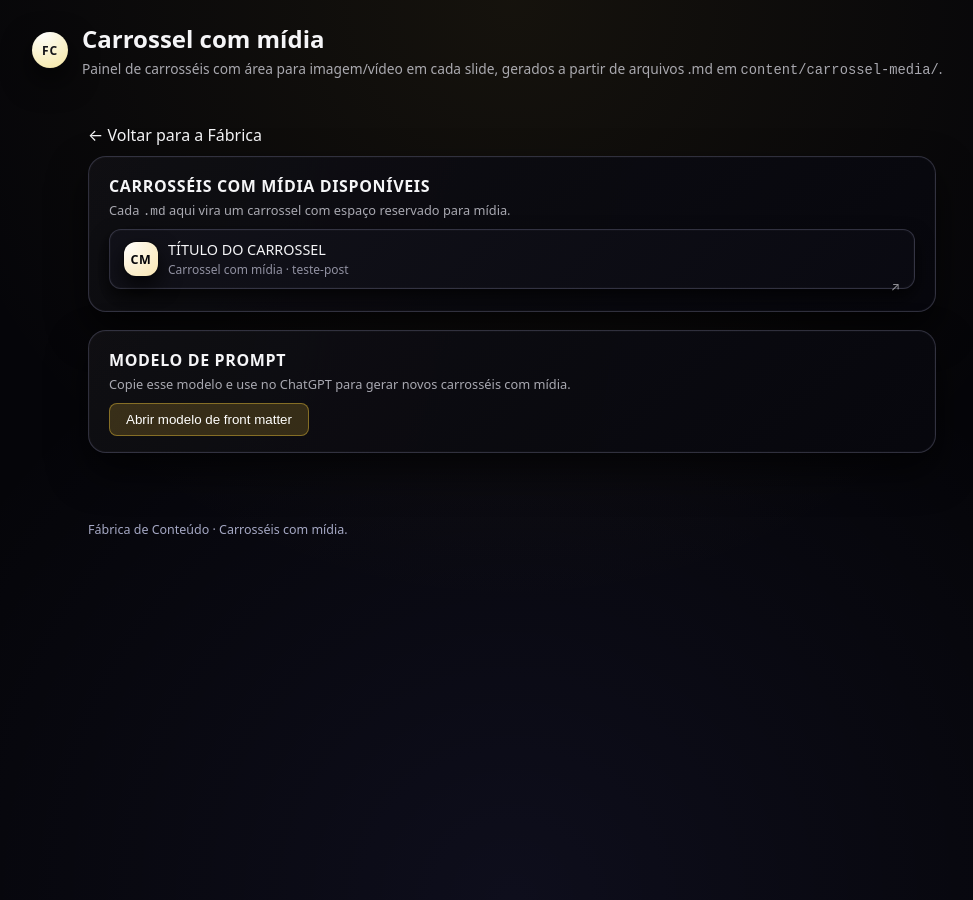
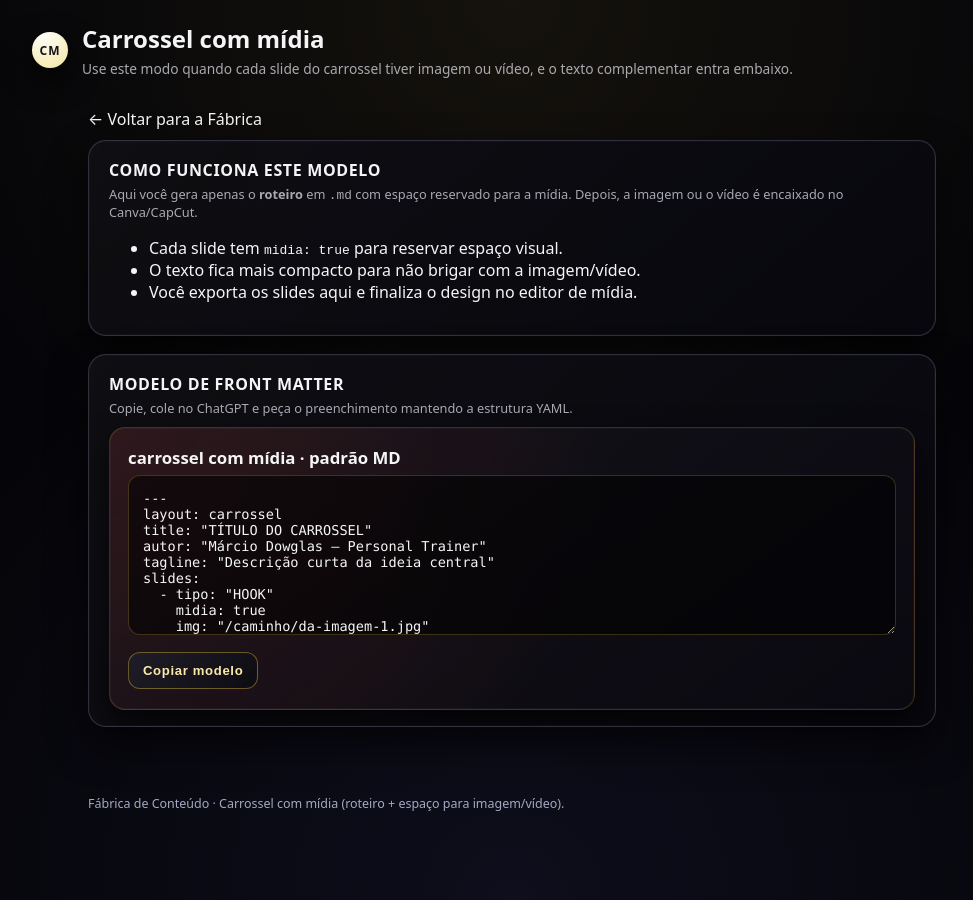
Before and after one commit to mbritodowglas-collab/fabrica-conteudo, a Jekyll site: the page built from carrossel-media.html, in a window 1280 px wide. Shown: the whole page, without its empty margins (128-1101 px from the left). Built offline with Jekyll 4.4.1, drawn with Linux system fonts in a browser that asks for light colours.

Commit message:
Atualizar o carrossel-media.html

```diff
--- a/carrossel-media.html
+++ b/carrossel-media.html
@@ -15,13 +15,12 @@ title: "Carrossel com mídia"
 
   <header class="fc-header">
     <div class="fc-header__brand">
-      <div class="fc-badge">FC</div>
+      <div class="fc-badge">CM</div>
       <div>
         <h1>Carrossel com mídia</h1>
         <p>
-          Painel de carrosséis com área para imagem/vídeo em cada slide,
-          gerados a partir de arquivos .md em
-          <code>content/carrossel-media/</code>.
+          Use este modo quando cada slide do carrossel tiver imagem ou vídeo,
+          e o texto complementar entra embaixo.
         </p>
       </div>
     </div>
@@ -29,135 +28,99 @@ title: "Carrossel com mídia"
 
   <main class="fc-main">
 
-    <p style="margin-bottom: 10px;">
+    <p style="margin: 0 0 10px;">
       <a href="{{ '/' | relative_url }}" class="fc-link-back">← Voltar para a Fábrica</a>
     </p>
 
-    <!-- LISTA -->
+    <!-- EXPLICAÇÃO RÁPIDA -->
     <section class="fc-section">
-      <h2>Carrosséis com mídia disponíveis</h2>
+      <h2>Como funciona este modelo</h2>
       <p class="fc-section__subtitle">
-        Cada <code>.md</code> aqui vira um carrossel com espaço reservado para mídia.
+        Aqui você gera apenas o <strong>roteiro</strong> em <code>.md</code> com espaço reservado
+        para a mídia. Depois, a imagem ou o vídeo é encaixado no Canva/CapCut.
       </p>
-
-      {% assign media_pages = site.pages | where:"type","carrossel_media" %}
-      <ul class="fc-list">
-        {% if media_pages.size > 0 %}
-          {% for p in media_pages %}
-            <li>
-              <a class="fc-list__link" href="{{ p.url | relative_url }}">
-                <div class="fc-list__left">
-                  <div class="fc-list__thumb fc-list__thumb--carrossel">
-                    <span>CM</span>
-                  </div>
-                  <div class="fc-list__text">
-                    <div class="fc-list__title">{{ p.title | default: p.name | replace: '.md','' }}</div>
-                    <div class="fc-list__meta">Carrossel com mídia · {{ p.name | replace: '.md','' }}</div>
-                  </div>
-                </div>
-              </a>
-            </li>
-          {% endfor %}
-        {% else %}
-          <li class="fc-list__empty">
-            Nenhum carrossel com mídia ainda.
-            Suba um <code>.md</code> em <code>content/carrossel-media/</code>.
-          </li>
-        {% endif %}
+      <ul class="fc-bullets">
+        <li>Cada slide tem <code>midia: true</code> para reservar espaço visual.</li>
+        <li>O texto fica mais compacto para não brigar com a imagem/vídeo.</li>
+        <li>Você exporta os slides aqui e finaliza o design no editor de mídia.</li>
       </ul>
     </section>
 
-    <!-- MODELO -->
+    <!-- MODELO DE FRONT MATTER -->
     <section class="fc-section">
-      <h2>Modelo de prompt</h2>
+      <h2>Modelo de front matter</h2>
       <p class="fc-section__subtitle">
-        Copie esse modelo e use no ChatGPT para gerar novos carrosséis com mídia.
+        Copie, cole no ChatGPT e peça o preenchimento mantendo a estrutura YAML.
       </p>
 
-      <button class="fc-btn fc-btn--primary fc-open-modal--media">
-        Abrir modelo de front matter
-      </button>
+      <article class="fc-modal-card">
+        <h3>carrossel com mídia · padrão MD</h3>
+        <textarea id="cm-frontmatter" class="fc-modal-text" readonly>
+---
+layout: carrossel
+title: "TÍTULO DO CARROSSEL"
+autor: "Márcio Dowglas – Personal Trainer"
+tagline: "Descrição curta da ideia central"
+slides:
+  - tipo: "HOOK"
+    midia: true
+    img: "/caminho/da-imagem-1.jpg"
+    hook: "Frase forte do slide 1"
+    texto: |
+      Texto curto complementar (3–5 linhas),
+      conversando diretamente com a imagem ou vídeo.
+  - tipo: "CONTEÚDO"
+    midia: true
+    img: "/caminho/da-imagem-2.jpg"
+    hook: "Frase do slide 2"
+    texto: |
+      Continuação da ideia, reforçando o que a imagem mostra.
+  - tipo: "CONTEÚDO"
+    midia: true
+    img: "/caminho/da-imagem-3.jpg"
+    hook: "Frase do slide 3"
+    texto: |
+      Amarra o raciocínio e prepara para a ação.
+  - tipo: "CTA"
+    midia: true
+    img: "/caminho/da-imagem-4.jpg"
+    hook: "Chamada final para agir"
+    texto: |
+      Convite direto em primeira pessoa.
+      Ex.: "Preencha a avaliação gratuita no link da bio."
+    cta: "Clique no link da bio e preencha a avaliação gratuita."
+---
+        </textarea>
+
+        <button type="button" id="cm-copy" class="fc-copy-btn">
+          Copiar modelo
+        </button>
+      </article>
     </section>
 
   </main>
 
   <footer class="fc-footer">
-    Fábrica de Conteúdo · Carrosséis com mídia.
+    Fábrica de Conteúdo · Carrossel com mídia (roteiro + espaço para imagem/vídeo).
   </footer>
 
-  <!-- MODAL -->
-  <div id="fc-modal-media" class="fc-modal" aria-hidden="true">
-    <div class="fc-modal__backdrop"></div>
+  <script>
+    // botão de copiar modelo
+    document.addEventListener('DOMContentLoaded', () => {
+      const btn = document.getElementById('cm-copy');
+      const ta  = document.getElementById('cm-frontmatter');
 
-    <div class="fc-modal__dialog">
-      <header class="fc-modal__header">
-        <h2>Modelo de front matter – Carrossel com mídia</h2>
-        <button id="fc-close-media" class="fc-modal__close">&times;</button>
-      </header>
+      if (!btn || !ta) return;
 
-<textarea id="fc-modal-text-media" class="fc-modal-text" readonly>
-Gere um arquivo Markdown usando EXATAMENTE este padrão:
-
----
-layout: carrossel-media
-type: carrossel_media
-title: "TÍTULO DO CARROSSEL"
-tagline: "Frase em 1 linha explicando o tema"
-autor: "Márcio Dowglas – Personal Trainer"
-slides:
-  - midia: "/caminho/imagem-1.jpg"
-    alt: "Descrição da mídia"
-    titulo: "Título do slide 1"
-    texto: "Texto complementar em até 4 linhas."
-  - midia: "/caminho/imagem-2.jpg"
-    alt: "Descrição da mídia"
-    titulo: "Título do slide 2"
-    texto: "Texto complementar explicando o ponto."
-  - midia: "/caminho/imagem-3.jpg"
-    alt: "Descrição da mídia"
-    titulo: "Título do slide 3"
-    texto: "Texto complementar que conecta as ideias."
----
-
-Regra: Não escreva nada fora do front matter.
-</textarea>
-
-      <div class="fc-modal__footer">
-        <button id="fc-copy-media" class="fc-btn fc-btn--primary">
-          Copiar modelo
-        </button>
-      </div>
-    </div>
-  </div>
-
-<script>
-document.addEventListener('DOMContentLoaded', () => {
-  const openBtn  = document.querySelector('.fc-open-modal--media');
-  const modal    = document.getElementById('fc-modal-media');
-  const closeBtn = document.getElementById('fc-close-media');
-  const copyBtn  = document.getElementById('fc-copy-media');
-  const textarea = document.getElementById('fc-modal-text-media');
-
-  openBtn?.addEventListener('click', () => {
-    modal.style.display = 'flex';
-  });
-
-  closeBtn?.addEventListener('click', () => {
-    modal.style.display = 'none';
-  });
-
-  modal?.addEventListener('click', e => {
-    if (e.target === modal) modal.style.display = 'none';
-  });
-
-  copyBtn?.addEventListener('click', () => {
-    textarea.select();
-    document.execCommand("copy");
-    copyBtn.textContent = "Copiado!";
-    setTimeout(() => copyBtn.textContent = "Copiar modelo", 1500);
-  });
-});
-</script>
+      btn.addEventListener('click', () => {
+        ta.focus();
+        ta.select();
+        document.execCommand('copy');
+        btn.textContent = 'Copiado!';
+        setTimeout(() => btn.textContent = 'Copiar modelo', 1500);
+      });
+    });
+  </script>
 
 </body>
 </html>
```
